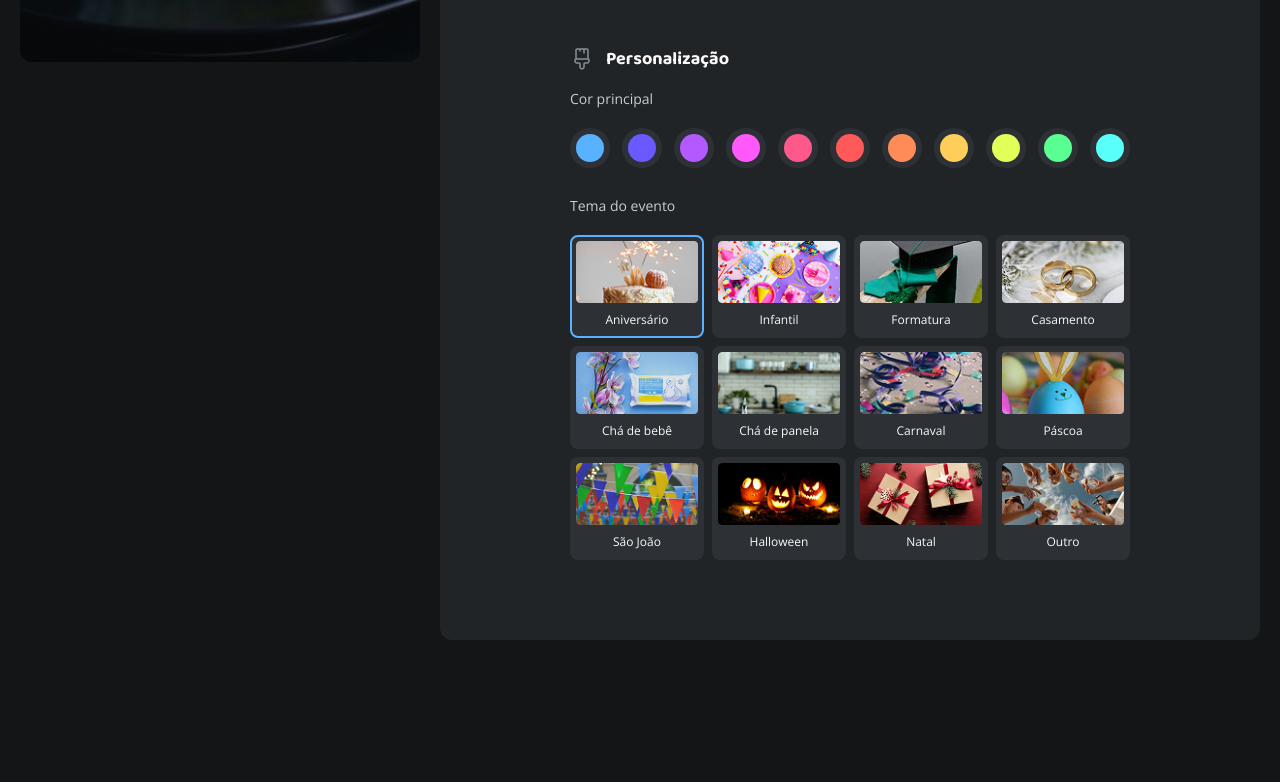
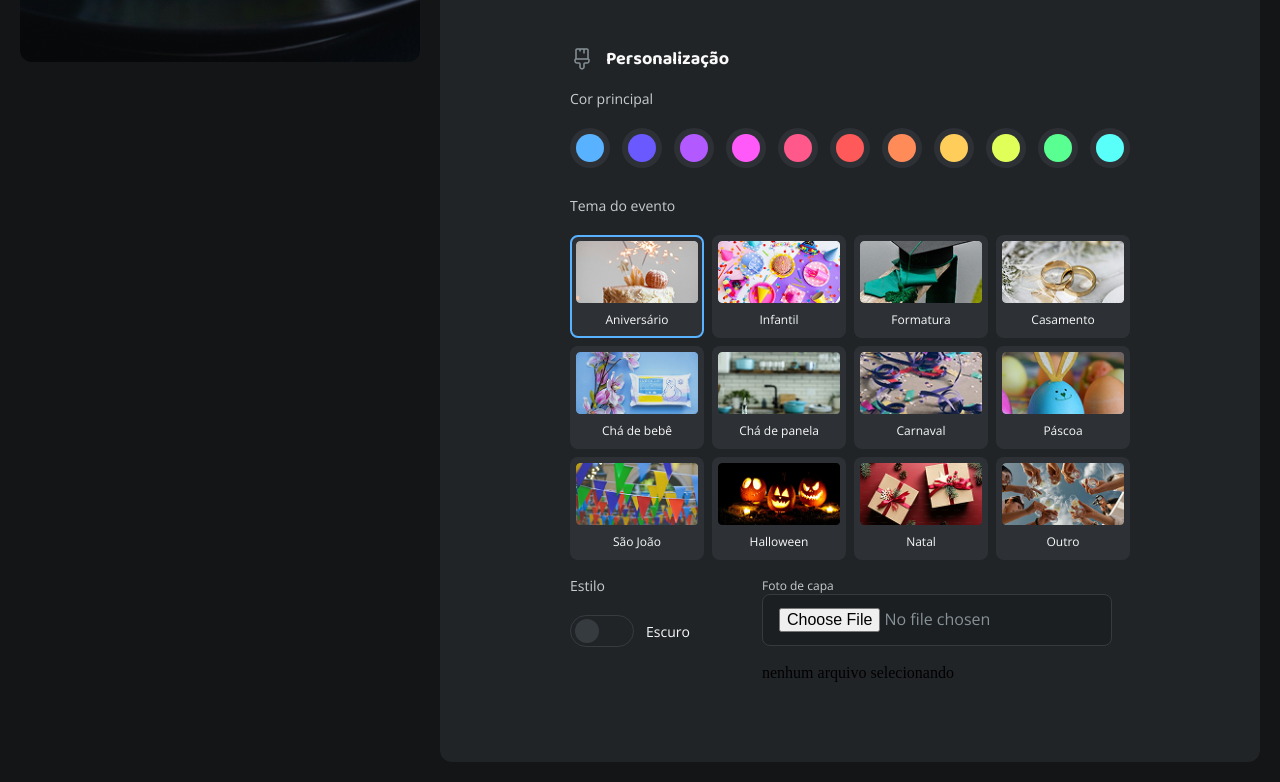
Before and after one commit to rafaelrhp/projeto-convite, a plain HTML site: page index.html in a window 1280 px wide. Shown: the part 686-1468 px from the top of the page. Before the commit the page ends 1346 px from the top, so only its background shows below. Drawn offline with nearby package versions, Linux system fonts and the light colour scheme.

Commit message:
add: Switch Button

```diff
--- a/index.html
+++ b/index.html
@@ -304,10 +304,47 @@
                   </div>
                 </div>
               </div>
+
+              <div class="grid">
+                <div class="switch-container">
+                  <label class="switch-label">Estilo</label>
+                  <div class="switch-wrapper">
+                    <div class="switch" onclick="toggleSwitch(this)">
+                      <div class="switch-thumb"></div>
+                    </div>
+                    <span class="switch-text">Escuro</span>
+                  </div>
+                </div>
+
+                <div>
+                  <label for="">Foto de capa</label>
+                  <div class="file">
+                    <input type="file" />
+                    <img src="" alt="" />
+                    <p>nenhum arquivo selecionando</p>
+                  </div>
+                </div>
+              </div>
             </fieldset>
           </form>
         </div>
       </main>
     </div>
+
+    <script>
+      function toggleSwitch(element) {
+        if (element.disabled) return;
+
+        element.classList.toggle('active');
+
+        // Atualizar o texto baseado no estado
+        const textElement = element.parentElement.querySelector('.switch-text');
+        if (element.classList.contains('active')) {
+          textElement.textContent = 'Claro';
+        } else {
+          textElement.textContent = 'Escuro';
+        }
+      }
+    </script>
   </body>
 </html>
--- /dev/null
+++ b/styles/fields/switch.css
@@ -0,0 +1,84 @@
+/* Switch Toggle Component */
+
+.switch-container {
+  display: flex;
+  flex-direction: column;
+  align-items: flex-start;
+  padding: 0px;
+  gap: 12px;
+  width: 176px;
+  height: 79px;
+}
+
+.switch-label {
+  font-family: var(--font-open-sans);
+  font-style: normal;
+  font-weight: 400;
+  font-size: 14px;
+  line-height: 19px;
+  color: var(--text-body);
+  margin: 0;
+}
+
+.switch-wrapper {
+  display: flex;
+  flex-direction: row;
+  align-items: center;
+  padding: 0px;
+  gap: 12px;
+  width: 176px;
+  height: 48px;
+}
+
+.switch {
+  position: relative;
+  width: 64px;
+  height: 32px;
+  background: var(--shape-body);
+  border: 1px solid var(--input-stroke);
+  border-radius: 999px;
+  cursor: pointer;
+  transition: all 0.3s ease;
+}
+
+.switch.active {
+  background: var(--brand-light);
+  border-color: var(--brand-light);
+}
+
+.switch-thumb {
+  position: absolute;
+  width: 24px;
+  height: 24px;
+  left: 4px;
+  top: calc(50% - 24px / 2);
+  background: var(--input-stroke);
+  border-radius: 50%;
+  transition: all 0.3s ease;
+}
+
+.switch.active .switch-thumb {
+  left: calc(100% - 28px);
+  background: #ffffff;
+}
+
+.switch-text {
+  font-family: var(--font-open-sans);
+  font: var(--body-sm);
+  color: var(--text-heading);
+  margin: 0;
+}
+
+.switch:hover {
+  border-color: var(--brand-light);
+}
+
+.switch.active:hover {
+  background: var(--brand-mid);
+  border-color: var(--brand-mid);
+}
+
+.switch:focus {
+  outline: 2px solid var(--brand-light);
+  outline-offset: 2px;
+}
--- a/styles/forms.css
+++ b/styles/forms.css
@@ -2,6 +2,8 @@
 @import url(./fields/radio.css);
 @import url(./fields/radio-color.css);
 @import url(./fields/radio-theme.css);
+@import url(./fields/switch.css);
+@import url(./fields/file.css);
 
 fieldset {
   border: none;
```
